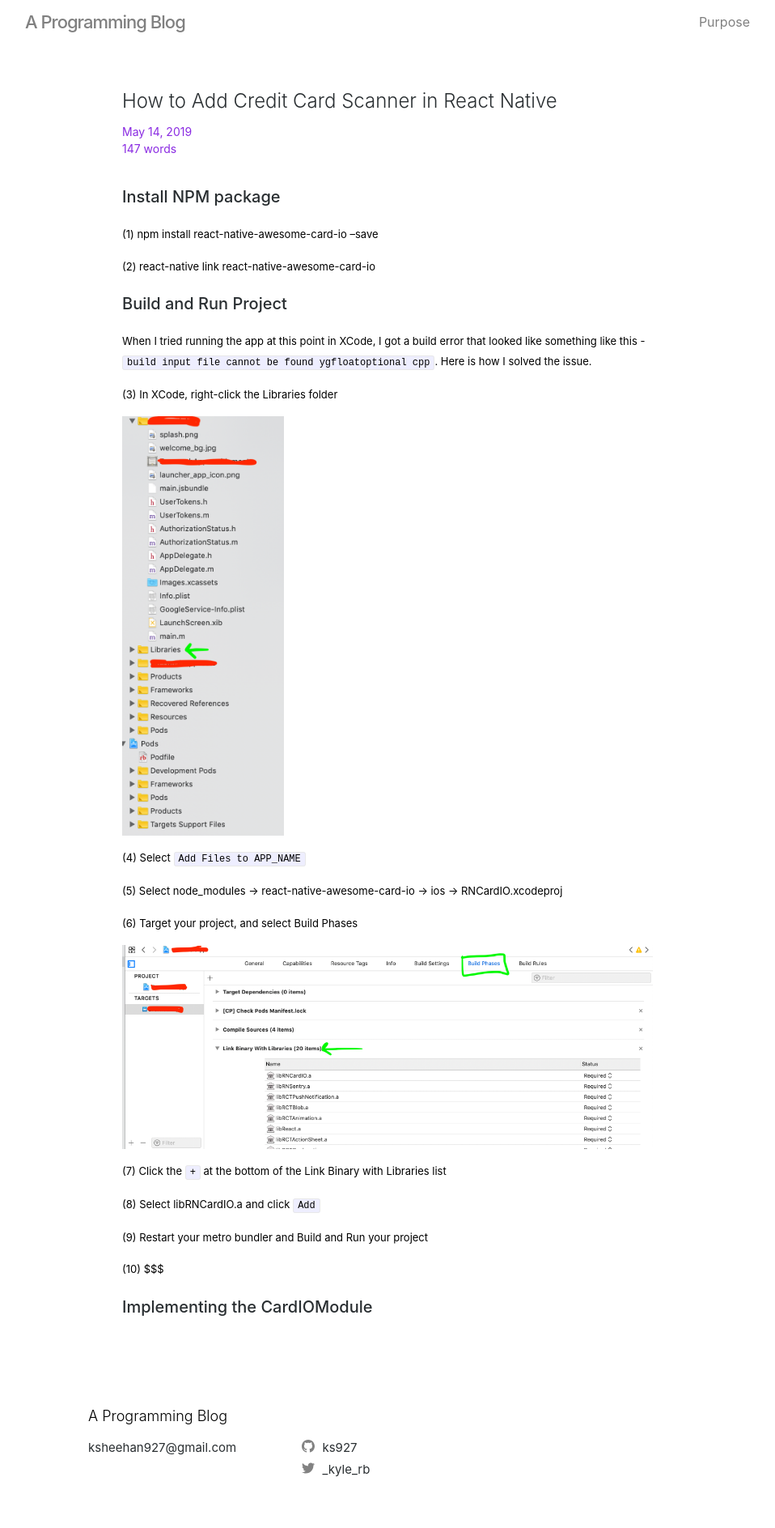
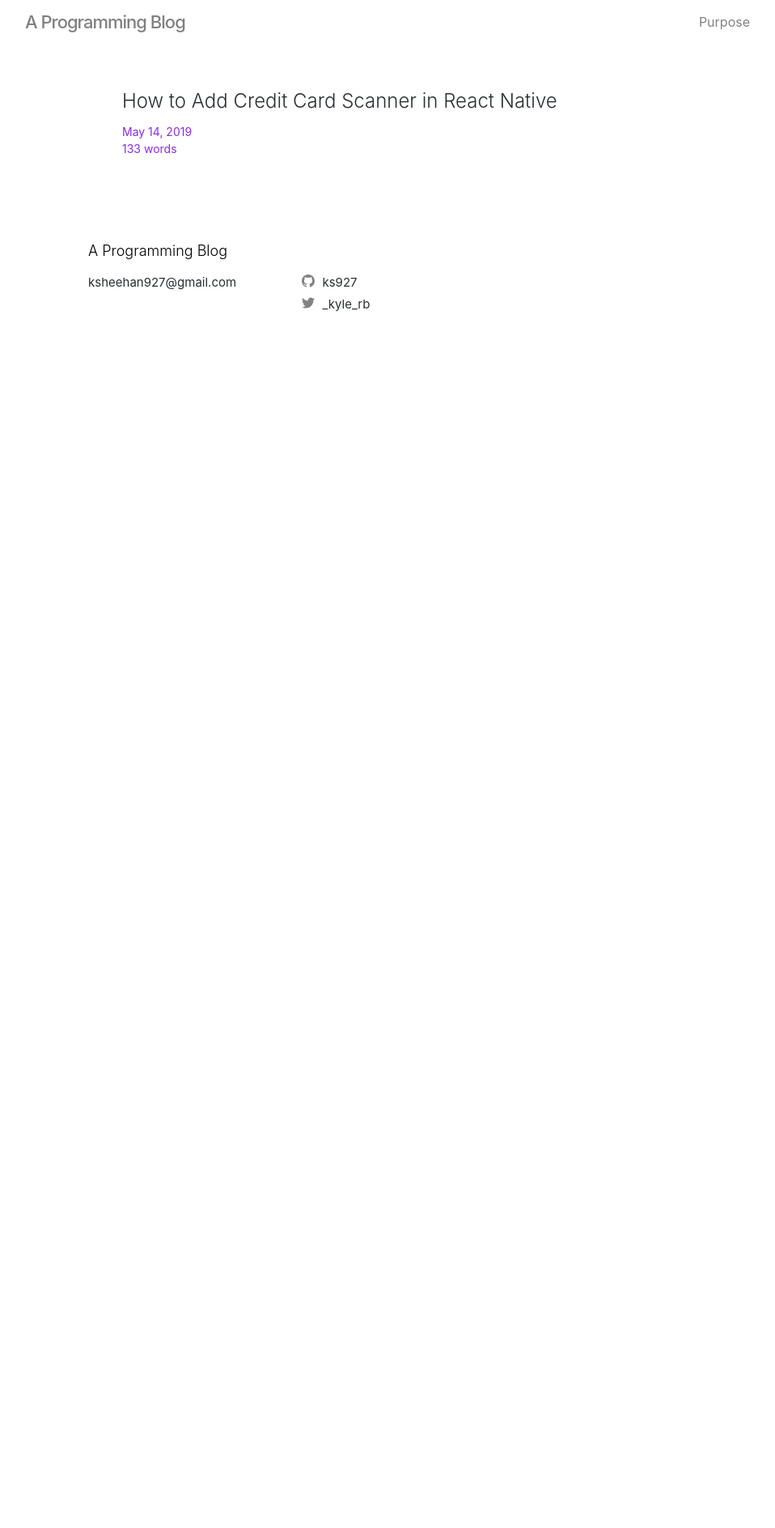
Before and after one commit to ks927/codeks, a Jekyll site: the page built from _posts/2019-05-14-react-native-credit-card-scan.markdown, in a window 1280 px wide. Shown: the whole page at 81% size, without its empty margins (161-1119 px from the left). Built offline with Jekyll 4.4.1, drawn with Linux system fonts in a browser that asks for light colours; after the commit the page ends 900 px from its top, so only the background shows below that.

```diff
--- a/_posts/2019-05-14-react-native-credit-card-scan.markdown
+++ b/_posts/2019-05-14-react-native-credit-card-scan.markdown
@@ -6,7 +6,7 @@ date:   2019-05-14 10:40:45 -0500
 categories: [React Native]
 ---
 
-# Install NPM package
+<!-- # Install NPM package
 
 (1) npm install react-native-awesome-card-io --save
 
@@ -38,4 +38,4 @@ Here is how I solved the issue.
 
 (10) $$$
 
-# Implementing the CardIOModule
+# Implementing the CardIOModule -->
```
